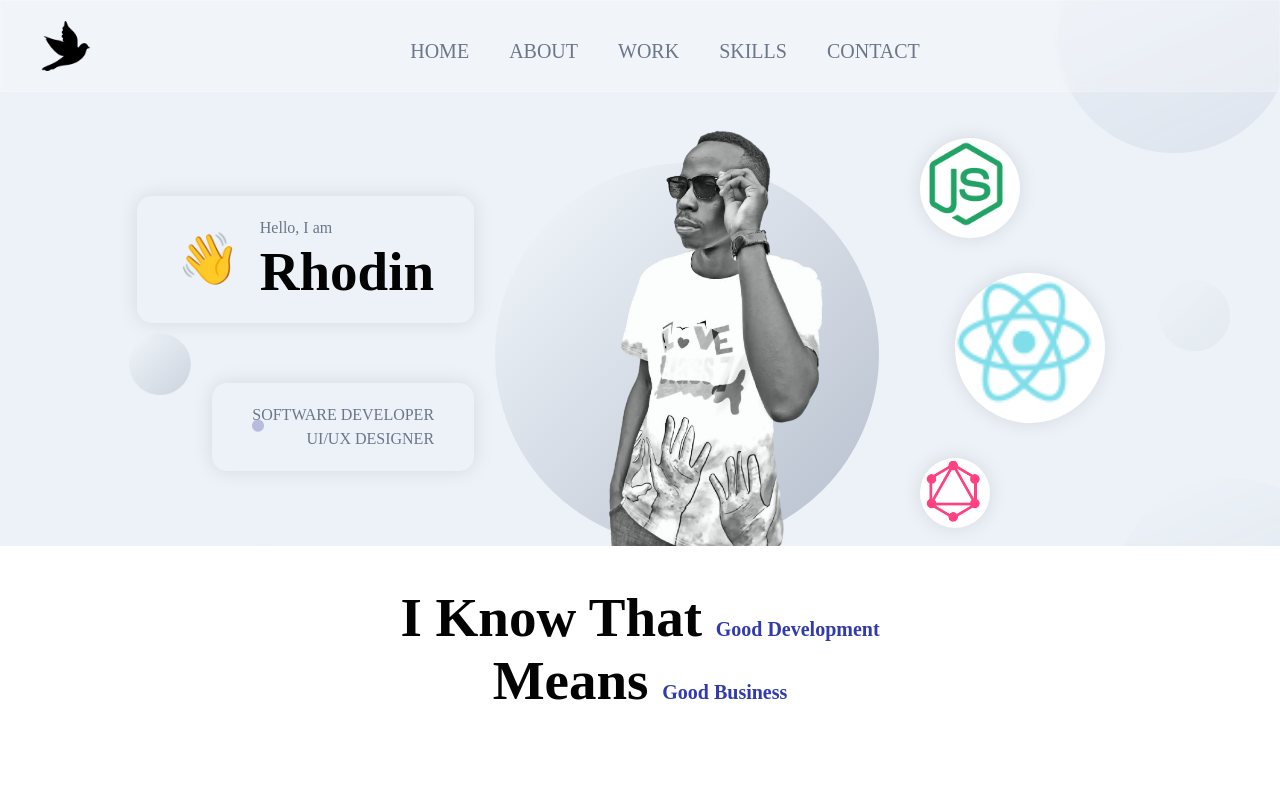
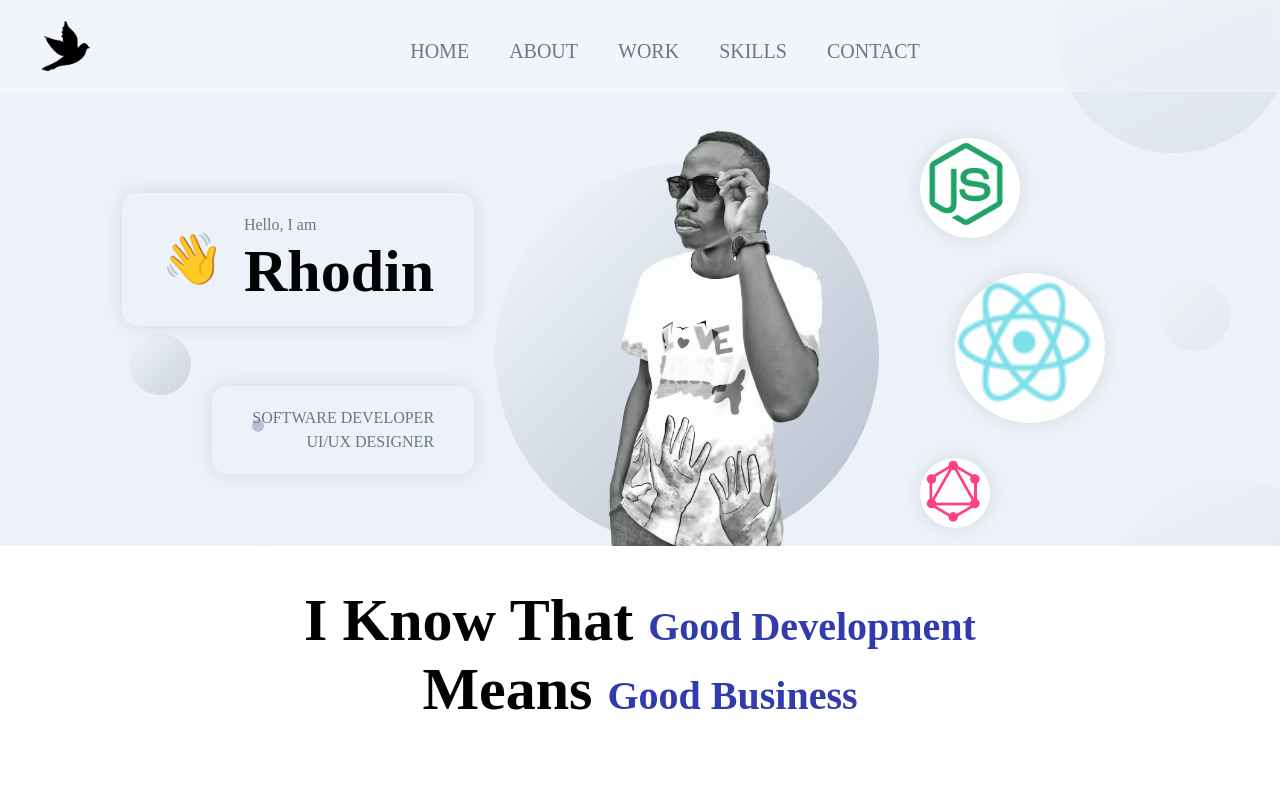
Before and after one commit to rhodinemma/portfolio, a React (Vite) app: page / in a window 1280 px wide. Shown: the top 790 px of the page. Built offline with nearby package versions, Linux system fonts and the light colour scheme.

Commit message:
modify heading text

```diff
--- a/src/App.scss
+++ b/src/App.scss
@@ -52,7 +52,7 @@
 }
 
 .head-text {
-  font-size: 2.75rem;
+  font-size: 3rem;
   font-weight: 800;
   text-align: center;
   color: var(--black-color);
@@ -60,6 +60,7 @@
 
   span {
     color: var(--secondary-color);
+    font-size: 2rem;
   }
 
   @media screen and (min-width: 2000px) {
```
